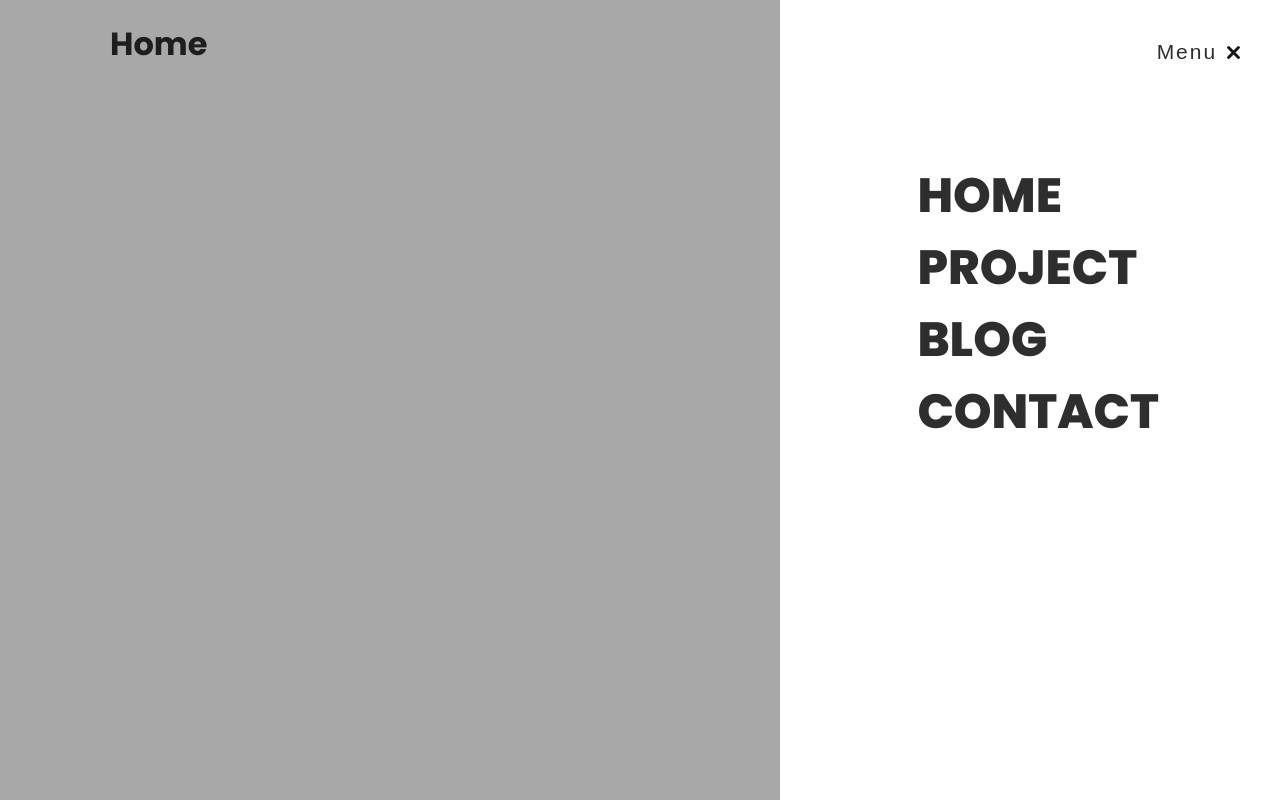
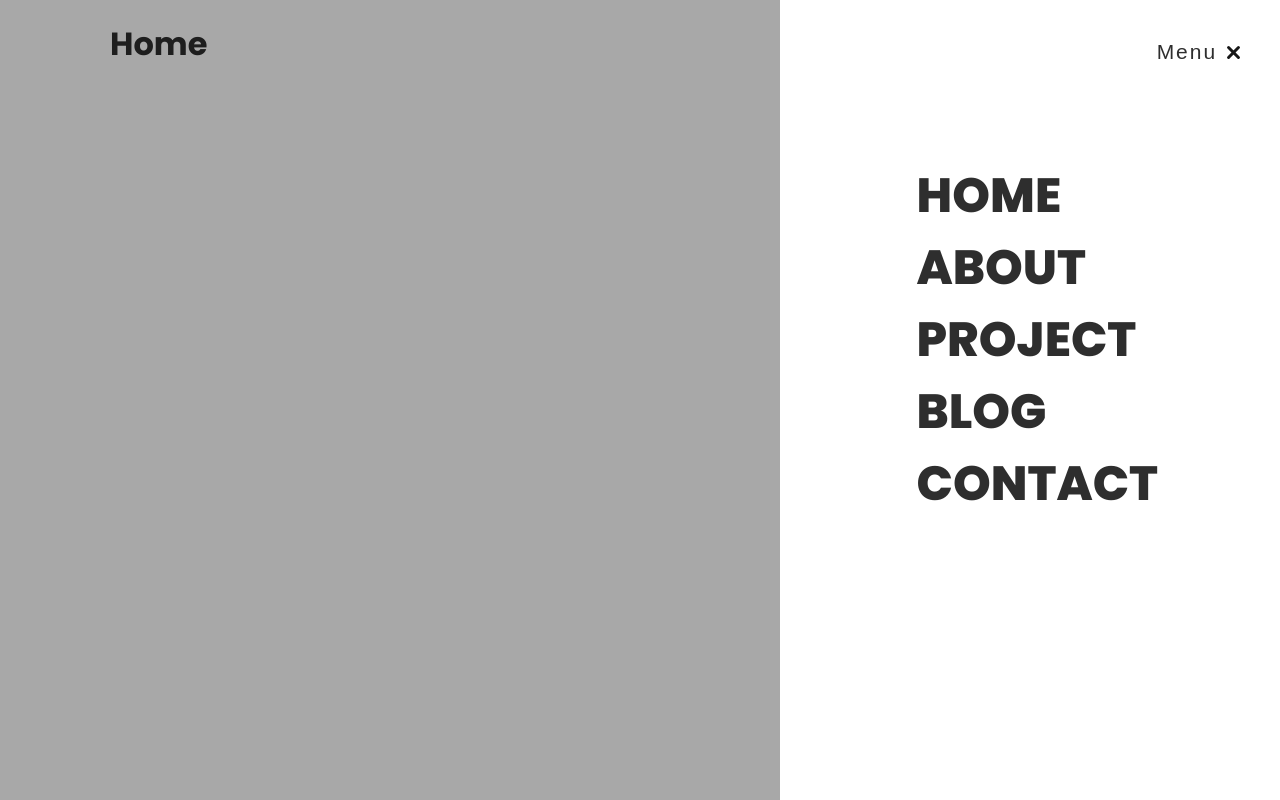
Before and after one commit to karthikshetty26/Portfolio2025, a Next.js app: page / in a window 1280 px wide. Both pictures are taken after a click on the element "Menu". Built offline with nearby package versions, Linux system fonts and the light colour scheme; a web font is replaced by a local one.

Commit message:
Update navbar_ui.js

```diff
--- a/src/components/navbar_ui/navbar_ui.js
+++ b/src/components/navbar_ui/navbar_ui.js
@@ -11,7 +11,7 @@ const ArrowTopRight = memo(() => (
 ArrowTopRight.displayName = 'ArrowTopRight';
 
 // Navigation items list
-const MENU_ITEMS = ['HOME', 'PROJECT', 'BLOG', 'CONTACT'];
+const MENU_ITEMS = ['HOME', 'ABOUT', 'PROJECT', 'BLOG', 'CONTACT'];
 
 export default function NavbarUi() {
     const [isMenuOpen, setIsMenuOpen] = useState(false);
@@ -27,6 +27,13 @@ export default function NavbarUi() {
 
     // Toggle menu function
     const toggleMenu = () => setIsMenuOpen(prev => !prev);
+
+    // Smooth scroll handler
+    const handleSmoothScroll = (e) => {
+        e.preventDefault();
+        const href = e.currentTarget.getAttribute('href');
+        document.querySelector(href)?.scrollIntoView({ behavior: 'smooth' });
+    };
 
     // Initialize theme from local storage or system preference
     useEffect(() => {
@@ -84,7 +91,11 @@ export default function NavbarUi() {
                     {/* Link listing */}
                     <ul className={navCSS.show_menu_values}>
                         {MENU_ITEMS.map((item) => (
-                            <li key={item}><ArrowTopRight /> {item}</li>
+                            <li key={item}>
+                                <a href={`#${item}`} onClick={handleSmoothScroll}>
+                                    <ArrowTopRight /> {item}
+                                </a>
+                            </li>
                         ))}
                     </ul>
                 </main>
```
